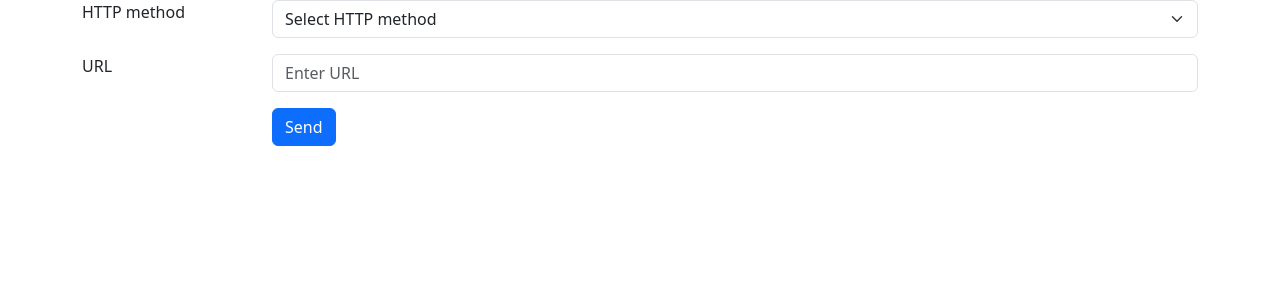
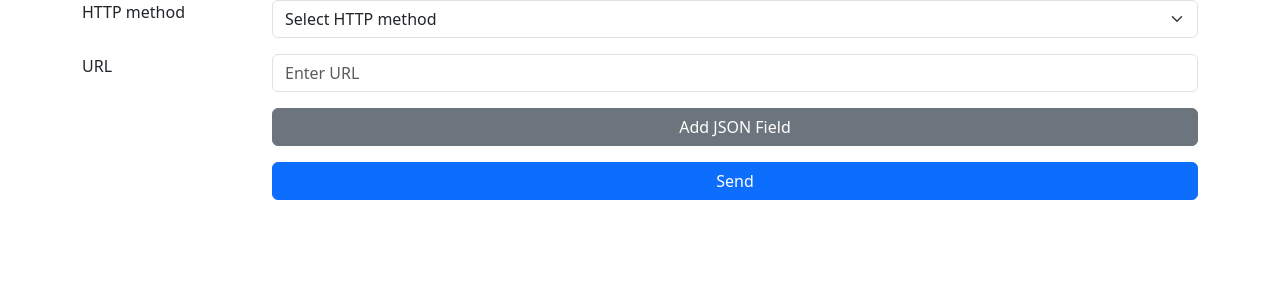
Before and after one commit to tofustream/myrequest, a React (Vite) app: page / in a window 1280 px wide. Shown: the top 300 px of the page. Built offline with nearby package versions, Linux system fonts and the light colour scheme.

Commit message:
Add JSON Input

```diff
--- a/src/App.tsx
+++ b/src/App.tsx
@@ -1,4 +1,4 @@
-import RequestPage from "./pages/RequestPage";
+import RequestPage from "./features/requestpage/RequestPage";
 
 function App() {
   return (
--- /dev/null
+++ b/src/features/requestpage/RequestPage.tsx
@@ -0,0 +1,134 @@
+import React, { useState } from "react";
+import { Button, Card, Col, Container, Form, Row } from "react-bootstrap";
+
+const RequestPage: React.FC = () => {
+  const [jsonFields, setJsonFields] = useState<
+    { id: number; key: string; value: string }[]
+  >([]);
+
+  const addJsonField = () => {
+    setJsonFields([...jsonFields, { id: Date.now(), key: "", value: "" }]);
+  };
+
+  const removeJsonField = (id: number) => {
+    setJsonFields(jsonFields.filter((field) => field.id !== id));
+  };
+
+  console.log(jsonFields);
+
+  return (
+    <Container>
+      <Form>
+        <Form.Group as={Row} className="mb-3">
+          <Col sm={2}>
+            <Form.Label htmlFor="httpMethod">HTTP method</Form.Label>
+          </Col>
+          <Col sm={10}>
+            <Form.Select id="httpMethod" defaultValue="">
+              <option value="" disabled>
+                Select HTTP method
+              </option>
+              <option value="GET">GET</option>
+              <option value="POST">POST</option>
+              <option value="PUT">PUT</option>
+              <option value="DELETE">DELETE</option>
+            </Form.Select>
+          </Col>
+        </Form.Group>
+
+        <Form.Group as={Row} className="mb-3">
+          <Col sm={2}>
+            <Form.Label htmlFor="url">URL</Form.Label>
+          </Col>
+          <Col sm={10}>
+            <Form.Control type="text" id="url" placeholder="Enter URL" />
+          </Col>
+        </Form.Group>
+
+        {/* JSON Fields (Scrollable) */}
+        {jsonFields.length > 0 && (
+          <div
+            style={{
+              maxHeight: "300px", // 任意の高さに調整
+              overflowY: "auto",
+              border: "1px solid #ddd", // 視覚的な枠
+              padding: "10px",
+              borderRadius: "5px",
+            }}
+          >
+            {jsonFields.map((field) => (
+              <Card key={field.id} className="mb-2">
+                <Card.Body>
+                  <Form.Group as={Row} className="mb-3">
+                    <Col sm={2}>
+                      <Form.Label htmlFor={`jsonKey-${field.id}`}>
+                        JSON Key
+                      </Form.Label>
+                    </Col>
+                    <Col sm={10}>
+                      <Form.Control
+                        type="text"
+                        id={`jsonKey-${field.id}`}
+                        placeholder="Enter JSON Key"
+                      />
+                    </Col>
+                  </Form.Group>
+
+                  <Form.Group as={Row} className="mb-3">
+                    <Col sm={2}>
+                      <Form.Label htmlFor={`jsonValue-${field.id}`}>
+                        JSON Value
+                      </Form.Label>
+                    </Col>
+                    <Col sm={10}>
+                      <Form.Control
+                        type="text"
+                        id={`jsonValue-${field.id}`}
+                        placeholder="Enter JSON Value"
+                      />
+                    </Col>
+                  </Form.Group>
+
+                  <Form.Group as={Row} className="mb-3">
+                    <Col sm={{ span: 10, offset: 2 }}>
+                      <div className="d-grid gap-2">
+                        <Button
+                          variant="outline-danger"
+                          onClick={() => removeJsonField(field.id)}
+                        >
+                          Remove
+                        </Button>
+                      </div>
+                    </Col>
+                  </Form.Group>
+                </Card.Body>
+              </Card>
+            ))}
+          </div>
+        )}
+
+        <Form.Group as={Row} className="mt-3">
+          <Col sm={{ span: 10, offset: 2 }}>
+            <div className="d-grid gap-2">
+              <Button variant="secondary" onClick={addJsonField}>
+                Add JSON Field
+              </Button>
+            </div>
+          </Col>
+        </Form.Group>
+
+        <Form.Group as={Row} className="mt-3">
+          <Col sm={{ span: 10, offset: 2 }}>
+            <div className="d-grid gap-2">
+              <Button variant="primary" type="submit">
+                Send
+              </Button>
+            </div>
+          </Col>
+        </Form.Group>
+      </Form>
+    </Container>
+  );
+};
+
+export default RequestPage;
--- a/src/pages/RequestPage.tsx
+++ /dev/null
@@ -1,46 +0,0 @@
-import React from "react";
-import { Button, Col, Container, Form, Row } from "react-bootstrap";
-
-const RequestPage: React.FC = () => {
-  return (
-    <Container>
-      <Form>
-        <Form.Group as={Row} className="mb-3">
-          <Col sm={2}>
-            <Form.Label htmlFor="httpMethod">HTTP method</Form.Label>
-          </Col>
-          <Col sm={10}>
-            <Form.Select id="httpMethod" defaultValue="">
-              <option value="" disabled>
-                Select HTTP method
-              </option>
-              <option value="GET">GET</option>
-              <option value="POST">POST</option>
-              <option value="PUT">PUT</option>
-              <option value="DELETE">DELETE</option>
-            </Form.Select>
-          </Col>
-        </Form.Group>
-
-        <Form.Group as={Row} className="mb-3">
-          <Col sm={2}>
-            <Form.Label htmlFor="url">URL</Form.Label>
-          </Col>
-          <Col sm={10}>
-            <Form.Control type="text" id="url" placeholder="Enter URL" />
-          </Col>
-        </Form.Group>
-
-        <Form.Group as={Row} className="mb-3">
-          <Col sm={{ span: 10, offset: 2 }}>
-            <Button variant="primary" type="submit">
-              Send
-            </Button>
-          </Col>
-        </Form.Group>
-      </Form>
-    </Container>
-  );
-};
-
-export default RequestPage;
```
